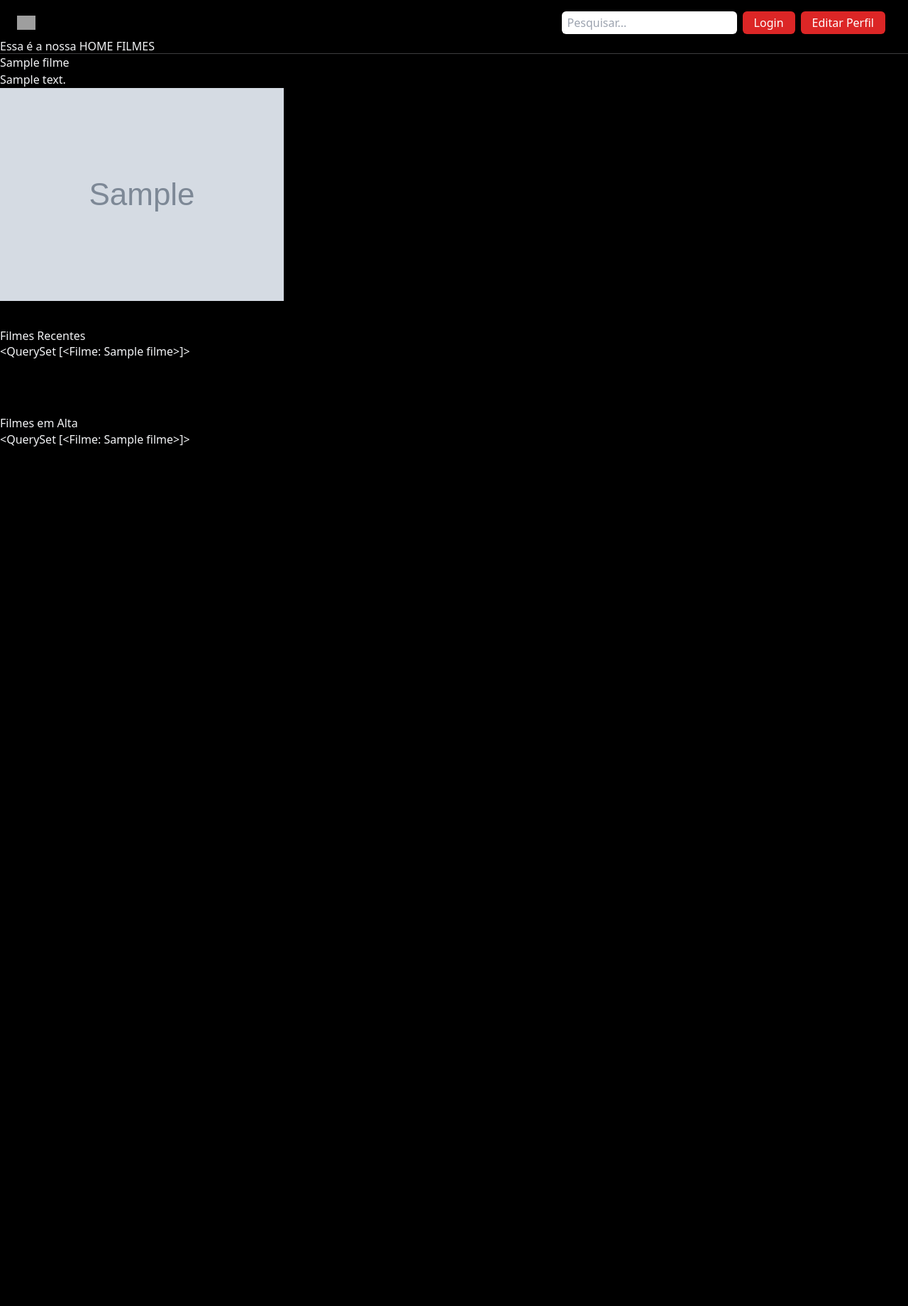
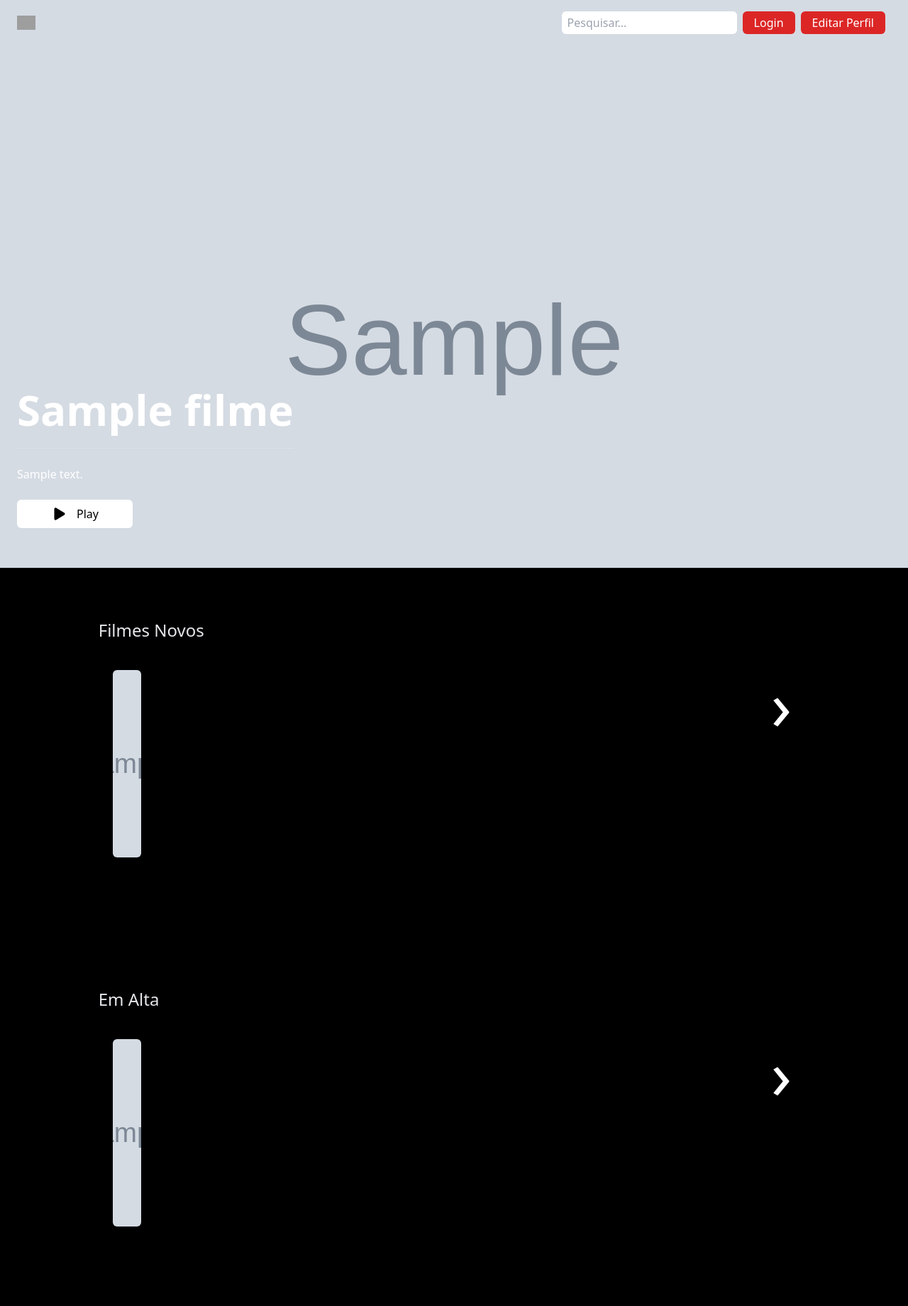
Before and after one commit to Aislanfagundes/Clone_Netflix, a Django app: page /filmes/ in a window 1280 px wide. Shown: the whole page at 71% size. Before the commit the page ends 629 px from the top, so only its background shows below. Run offline with Django 4.2, Linux system fonts and the light colour scheme; tables that the repository leaves empty hold one stand-in row (values such as "Sample post"); grey boxes marked "Sample" are stand-in pictures; some libraries are stand-ins or nearby versions; grey boxes are pictures that could not be loaded.

Commit message:
Subindo alguns ajustes nas paginas homefilmes e home pages, linkando os videos e colocando um filme como 'principal'

```diff
--- a/filme/novos_context.py
+++ b/filme/novos_context.py
@@ -7,3 +7,7 @@
 def lista_filmes_emalta(request):
     lista_filmes = Filme.objects.all().order_by('-visualizacao')
     return {'lista_filmes_emalta': lista_filmes} # é essa variação que vamos usar no HTML, então não pode ser um nome já usado
+
+def filme_destaque(request):
+    filme = Filme.objects.order_by('-data_criacao')[0]
+    return {"filme_destaque": filme}
--- a/filme/templates/homefilmes.html
+++ b/filme/templates/homefilmes.html
@@ -1,36 +1,198 @@
 {% extends 'base.html' %}
+{% load static %}
 
 {% block titulo %}
 HomeFilmes Netflix
 {% endblock %}
 
+{%block head %}
+
+<style>
+
+$itemGrow: 1.2;
+$duration: 250ms;
+
+html {
+  scroll-behavior: smooth;
+}
+
+body {
+  margin: 0;
+  background-color: #000;
+}
+
+h1 {
+  font-family: Arial;
+  color: red;
+  text-align: center;
+}
+
+.wrapper {
+  display: grid;
+  grid-template-columns: repeat(3,100%);
+  overflow:hidden;
+  scroll-behavior: smooth;
+
+  section {
+    width: 100%;
+    position: relative;
+    display: grid;
+    grid-template-columns: repeat(5, auto);
+    margin: 20px 0;
+
+    .item {
+      padding: 0 2px;
+      transition: $duration all;
+
+      &:hover {
+        margin: 0 40px;
+        transform: scale(1.2);
+      }
+
+    }
+
+    a {
+      position: absolute;
+      color: #fff;
+      text-decoration: none;
+      font-size: 6em;
+      background:rgb(0,0,0);
+      width: 80px;
+      padding: 20px;
+      text-align: center;
+      z-index: 1;
+
+      &:nth-of-type(1) {
+        top:0; bottom:0; left:0;
+        background: linear-gradient(-90deg, rgba(0,0,0,0) 0%, rgba(0,0,0,1) 100%);
+      }
+      &:nth-of-type(2) {
+        top:0; bottom:0; right: 0;
+        background: linear-gradient(90deg, rgba(0,0,0,0) 0%, rgba(0,0,0,1) 100%);
+      }
+
+    }
+
+  }
+}
+
+// Remove the arrow for Mobile
+@media only screen and (max-width: 600px) {
+  a.arrow__btn {
+    display:none;
+  }
+}
+</style>
+{%endblock%}
+
 {% block content %}
 
+<main class='bg-primary_black min-h-screen w-full'>
+        <section class="h-screen relative bg-no-repeat pb-8 pl-6 flex items-end bg-cover" style="background-image: url('{{ filme_destaque.thumb.url }}');">
+            <div>
+                <h2 class="text-6xl font-semibold text-white my-4">
+                    {{ filme_destaque.titulo }}
+                </h2>
+                <hr>
+                <p class=" w-11/12 md:w-5/12 font-medium text-white my-4">
+                {{ filme_destaque.descricao }}
+                </p>
+                <div class="flex my-4">
+                    <a href="{% url 'filme:detalhesfilme' filme_destaque.pk %}">
+                        <button class="flex items-center bg-white py-2 px-5 rounded-md" style='color:black;'>
+                            <ion-icon name="play" class="text-2xl"></ion-icon>
+                            <span class="ml-3 font-medium " >
+                                Play
+                            </span>
+                        </button>
+                    </a>
+
+                </div>
+            </div>
+            <hr>
+        </section>
 
 
+        <section class='bg-primary_black flex justify-center py-10'>
+            <div class="p-8 w-10/12 relative" >
+                <h2 class="text-gray-200 text-2xl font-medium">
+                    Filmes Novos
+                </h2>
+                <div class="wrapper">
+                  <section id="section1" class="flex flex-nowrap items-center justify-center space-x-8">
+                    <a href="#section2" class="arrow__btn text-6xl page">‹</a>
+                      {% for filme in lista_filmes_recentes %}
+                      {% if forloop.counter < 5 %}
+                      <div class="item h-64 w-1/4 m-4">
+                          <a href="{% url 'filme:detalhesfilme' filme.pk %}">
+                            <img src="{{ filme.thumb.url }}" class="rounded-md w-full h-full object-cover">
+                          </a>
+                      </div>
+                      {% endif %}
+                      {% endfor %}
+                        <a href="#section2" class="arrow__btn text-6xl">›</a>
+                  </section>
+
+                      <section id="section2" class="flex flex-nowrap items-center justify-center">
+                      {% if lista_filmes_recentes|length > 4 %}
+                        <a href="#section1" class="arrow__btn text-6xl">‹</a>
+                        {% for filme in lista_filmes_recentes %}
+                      {% if forloop.counter > 4 %}
+                      <div class="item h-64 w-1/4 m-4">
+                          <a href="{% url 'filme:detalhesfilme' filme.pk %}">
+                            <img src="{{ filme.thumb.url }}" class="rounded-md w-full h-full object-cover">
+                          </a>
+                      </div>
+                      {% endif %}
+                      {% endfor %}
+                        <a href="#section1" class="arrow__btn text-6xl">›</a>
+                      {% endif %}
+                      </section>
+
+                </div>
+       </section>
+       <section class='bg-primary_black flex justify-center py-10'>
+            <div class="p-8 w-10/12 relative" >
+                <h2 class="text-gray-200 text-2xl font-medium">
+                    Em Alta
+                </h2>
+                <div class="wrapper">
+                  <section id="section1pop" class="flex flex-nowrap items-center justify-center space-x-8">
+                    <a href="#section2pop" class="arrow__btn text-6xl page">‹</a>
+                      {% for filme in lista_filmes_emalta %}
+                      {% if forloop.counter < 5 %}
+                      <div class="item h-64 w-1/4 m-4">
+                          <a href="{% url 'filme:detalhesfilme' filme.pk %}">
+                            <img src="{{ filme.thumb.url }}" class="rounded-md w-full h-full object-cover">
+                          </a>
+                      </div>
+                      {% endif %}
+                      {% endfor %}
+                        <a href="#section2pop" class="arrow__btn text-6xl">›</a>
+                  </section>
+                    {% if lista_filmes_recentes|length > 4 %}
+                      <section id="section2pop" class="flex flex-nowrap items-center justify-center">
+
+                        <a href="#section1pop" class="arrow__btn text-6xl">‹</a>
+                      {% for filme in lista_filmes_emalta %}
+                      {% if forloop.counter > 4 %}
+                      <div class="item h-64 w-1/4 m-4">
+                          <a href="{% url 'filme:detalhesfilme' filme.pk %}">
+                            <img src="{{ filme.thumb.url }}" class="rounded-md w-full h-full object-cover">
+                          </a>
+                      </div>
+                      {% endif %}
+                      {% endfor %}
+                        <a href="#section1pop" class="arrow__btn text-6xl">›</a>
+                      </section>
+                    {% endif %}
+                </div>
 
 
-<div class="py-14">
-    <h1>Essa é a nossa HOME FILMES</h1>
-    {% for filme in object_list %}
-    <hr>
-    <a href="{% url 'filme:detalhesfilme' filme.pk %}"><p>{{ filme.titulo }}</p></a>
-    <p>{{ filme.descricao }}</p>
-    <img src="{{ filme.thumb.url }}"
-    {% endfor %}
-</div>
+            </div>
+        </section>
 
-<div class="py-10">
-    <h2>Filmes Recentes</h2>
+    </main>
 
-    {{ lista_filmes_recentes }}
 
-</div>
-
-<div class="py-10">
-    <h2>Filmes em Alta</h2>
-
-    {{ lista_filmes_emalta }}
-
-</div>
-{% endblock %}
+{%endblock%}
--- a/filme/templates/homepage.html
+++ b/filme/templates/homepage.html
@@ -5,7 +5,7 @@
 {% endblock %}
 
 {% block content %}
-   <header class="min-h-screen bg-black bg-opacity-75 bg-blend-overlay showcase border-gray-600 border-b-8 flex justify-center items-center bg-no-repeat"  style="background-image: url('{% static 'images/background_netflix.jpg' %}"');">
+   <header class="min-h-screen bg-black bg-opacity-75 bg-blend-overlay showcase border-gray-600 border-b-8 flex justify-center items-center bg-no-repeat"  style="background-image: url('{% static 'images/background_netflix.jpg' %}');">
         <div class="z-10 h-full py-32 md:py-0 text-gray-100 text-center flex items-center flex-col">
 
             <h1 class="font-semibold text-4xl md:text-5xl w-10/12 md:w-3/4 text-center">
--- a/netflix/settings.py
+++ b/netflix/settings.py
@@ -65,6 +65,7 @@
                 'django.contrib.messages.context_processors.messages',
                 'filme.novos_context.lista_filmes_recentes',
                 'filme.novos_context.lista_filmes_emalta',
+                'filme.novos_context.filme_destaque',
             ],
         },
     },
```
Also changed, not shown: filme/migrations/0002_episodio.py (added), static/Images/python.png (added), static/Images/zelda.jpg (added).
